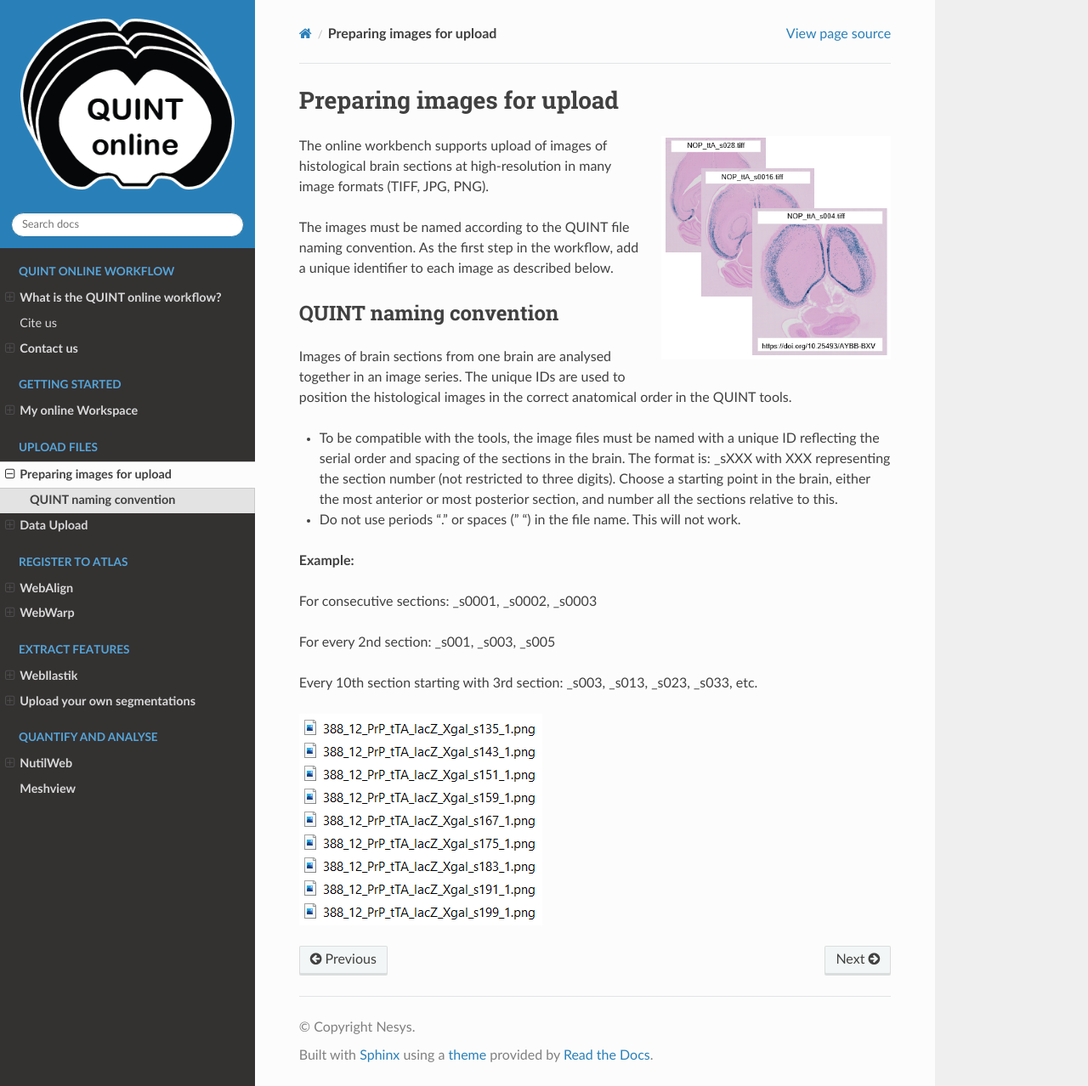
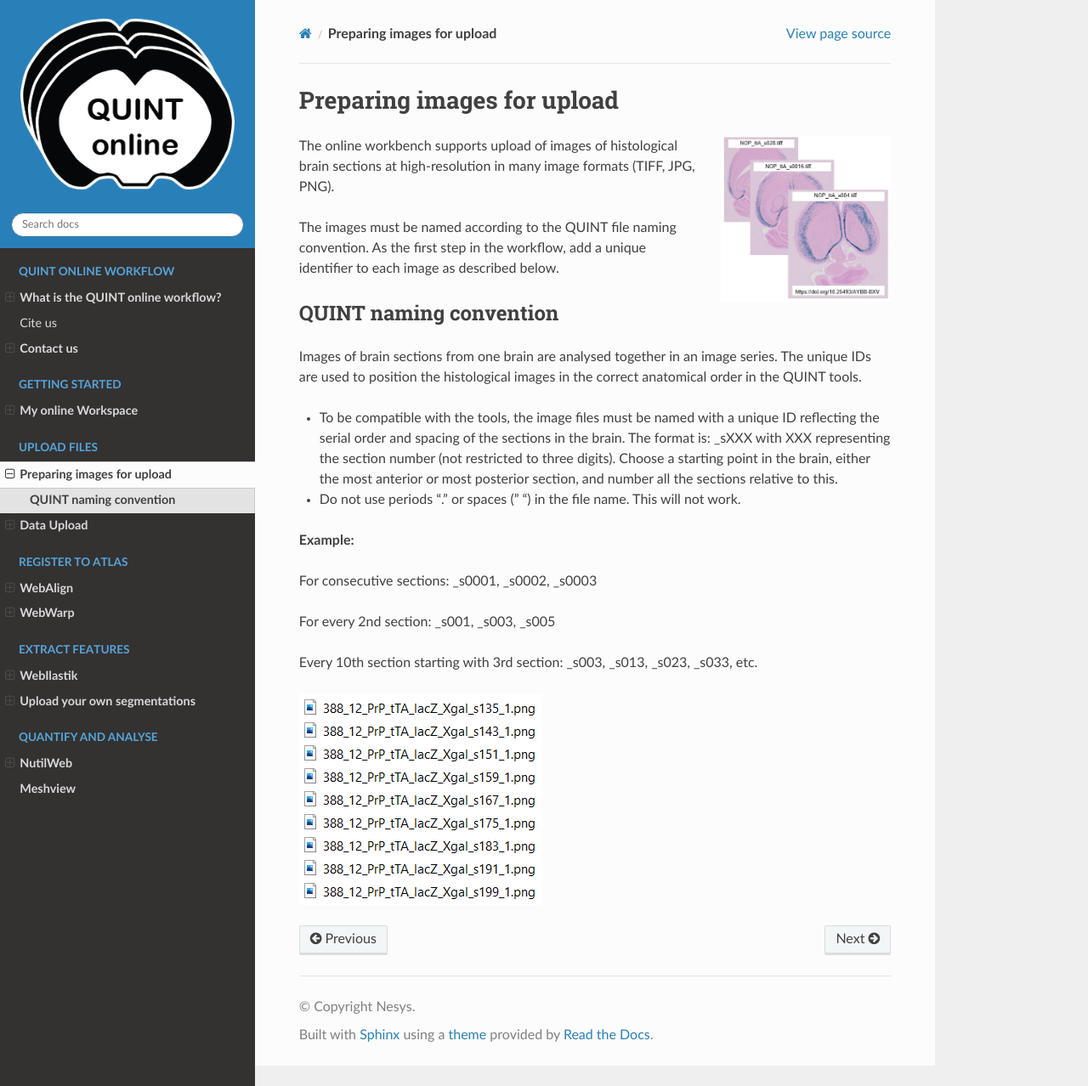
Before and after one commit to Neural-Systems-at-UIO/QUINT_webtools, a Sphinx documentation site: the page built from docs/Requirements.rst, in a window 1280 px wide and 1278 px high. Shown: the whole window at 85% size. Built offline with Sphinx 7.4.7 and the Read the Docs theme 3.1.0, drawn with Linux system fonts in a browser that asks for light colours.

Commit message:
Change image size

```diff
--- a/docs/CreateBrain.rst
+++ b/docs/CreateBrain.rst
@@ -7,7 +7,7 @@
 
 .. image:: images/Image_series.PNG
    :align: right
-   :width: 270
+   :width: 200
 
 Are there any image requirements?
 ----------------------------------
--- a/docs/Requirements.rst
+++ b/docs/Requirements.rst
@@ -3,7 +3,7 @@
 
 .. image:: images/Image_series.PNG
    :align: right
-   :width: 270
+   :width: 200
 
 The online workbench supports upload of images of histological brain sections at high-resolution in many image formats (TIFF, JPG, PNG).
 
```
